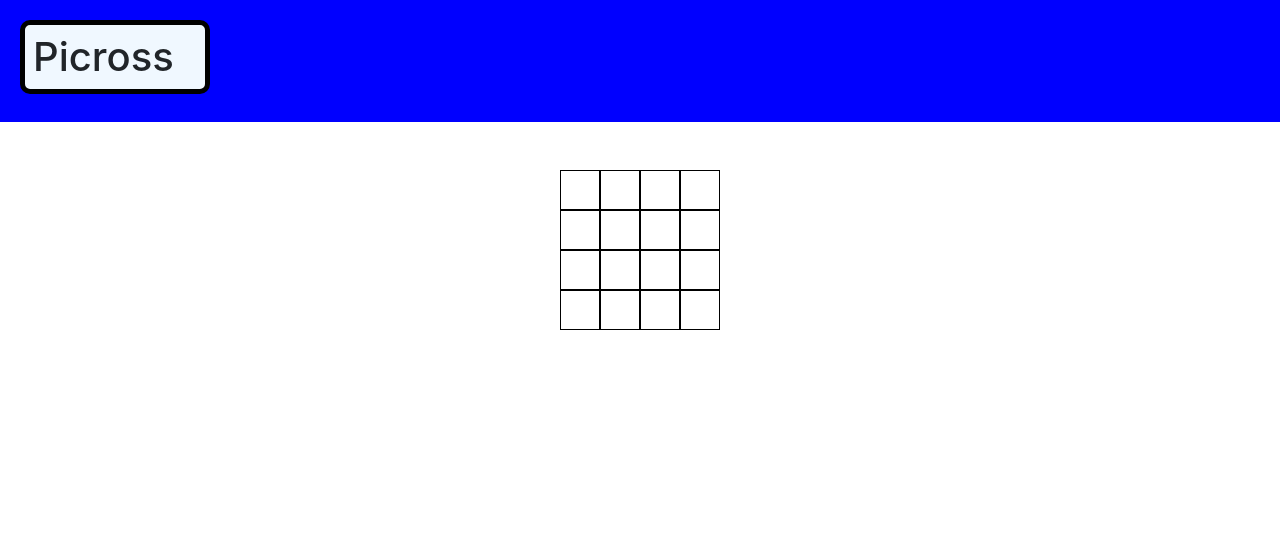
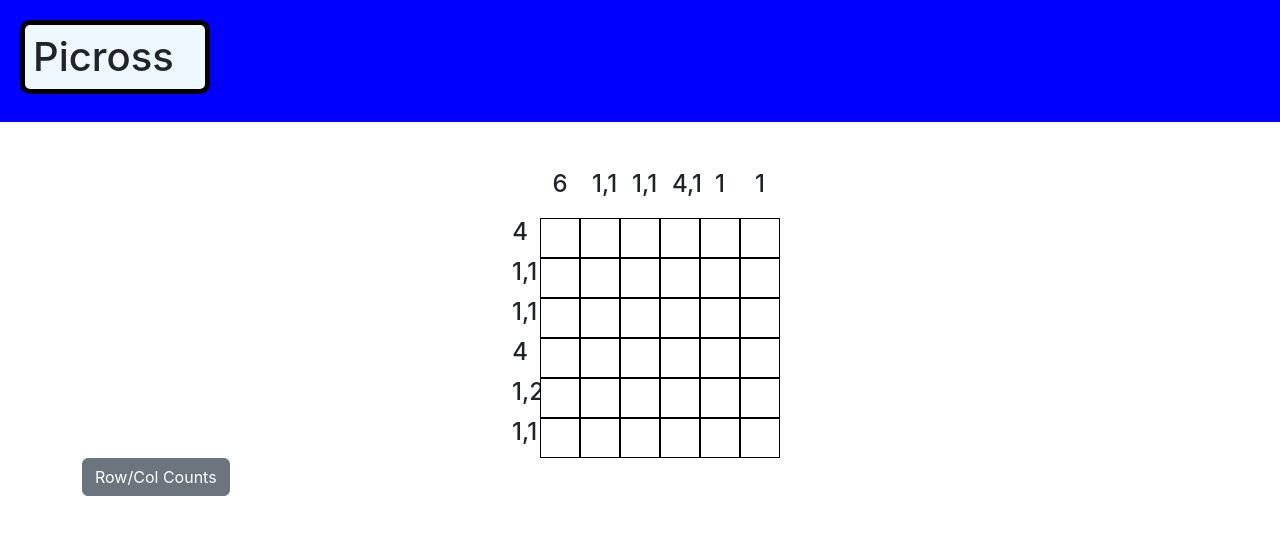
Before and after one commit to JordanMcFarland/picross, a React (Create React App) app: page / in a window 1280 px wide. Shown: the top 534 px of the page. Built offline with nearby package versions, Linux system fonts and the light colour scheme; the HTML template or start-up script is replaced by a standard one.

Commit message:
Get and display number of boxes in rows and cols

```diff
--- a/src/components/Picross.js
+++ b/src/components/Picross.js
@@ -3,16 +3,23 @@ import { Button } from "reactstrap";
 
 const PicrossGrid = (props) => {
   const [grid, setGrid] = useState([
-    ["X", "", "", "X"],
-    ["", "X", "X", ""],
-    ["", "X", "X", ""],
-    ["X", "", "", "X"],
+    ["X", "X", "X", "X", "", ""],
+    ["X", "", "", "X", "", ""],
+    ["X", "", "", "X", "", ""],
+    ["X", "X", "X", "X", "", ""],
+    ["X", "", "", "", "X", "X"],
+    ["X", "", "", "X", "", ""],
   ]);
   const [correctCoords, setCorrectCoords] = useState({});
   const [userCoordinates, setUserCoordinates] = useState({});
+  const [rowColCounts, setRowColCounts] = useState({
+    row: [],
+    col: [],
+  });
 
   useEffect(() => {
     getCorrectCoords();
+    setRowColCounts({ row: getRowCounts(), col: getColCounts() });
   }, []);
 
   useEffect(() => {
@@ -48,9 +55,99 @@ const PicrossGrid = (props) => {
     solved && props.setSolved(true);
   }
 
+  function getRowCounts() {
+    let counter = 0;
+    let rowCountArr = [];
+
+    grid.forEach((row, yIndex) => {
+      const currentRowArr = [];
+      row.forEach((col, xIndex) => {
+        if (col === "X") {
+          counter++;
+        } else {
+          counter > 0 && currentRowArr.push(counter);
+          counter = 0;
+        }
+        if (xIndex === row.length - 1) {
+          if (counter > 0) {
+            currentRowArr.push(counter);
+            counter = 0;
+          } else {
+            if (!currentRowArr.length) {
+              currentRowArr.push(counter);
+            }
+          }
+        }
+      });
+      rowCountArr.push(currentRowArr);
+    });
+
+    console.log(rowCountArr);
+    return rowCountArr;
+  }
+
+  function getColCounts() {
+    let counter = 0;
+    let colCountArr = [];
+
+    for (let xIndex = 0; xIndex < grid[0].length; xIndex++) {
+      const currentColCount = [];
+      grid.forEach((row, yIndex) => {
+        if (row[xIndex] === "X") {
+          counter++;
+        } else {
+          counter > 0 && currentColCount.push(counter);
+          counter = 0;
+        }
+        if (yIndex === grid[0].length - 1) {
+          if (counter > 0) {
+            currentColCount.push(counter);
+            counter = 0;
+          } else {
+            if (!currentColCount.length) {
+              currentColCount.push(counter);
+            }
+          }
+        }
+      });
+      colCountArr.push(currentColCount);
+    }
+
+    console.log(colCountArr);
+    return colCountArr;
+  }
+
   const renderGrid = grid.map((row, yIndex) => {
     return (
-      <div key={yIndex} className="row justify-content-center">
+      <div key={yIndex}>
+        {yIndex === 0 && (
+          <div className="row justify-content-center">
+            <h4
+              className="gridSquare"
+              style={{ textAlign: "center", border: "none" }}
+            ></h4>
+            {rowColCounts.col.map((val, index) => {
+              return (
+                <h4
+                  key={index}
+                  className="gridSquare"
+                  style={{ textAlign: "center", border: "none" }}
+                >
+                  {val.toString()}
+                </h4>
+              );
+            })}
+          </div>
+        )}
+        <div className="row justify-content-center">
+          {rowColCounts.row.length && (
+            <h4
+              className="gridSquare"
+              style={{ textAlign: "center", border: "none", margin: 0 }}
+            >
+              {rowColCounts.row[yIndex].toString()}
+            </h4>
+          )}
           {row.map((col, xIndex) => {
             return (
               <GridSquare
@@ -62,10 +159,18 @@ const PicrossGrid = (props) => {
             );
           })}
         </div>
+      </div>
     );
   });
 
-  return <>{renderGrid}</>;
+  return (
+    <>
+      {renderGrid}
+      <Button onClick={() => console.log(rowColCounts.row[0].toString())}>
+        Row/Col Counts
+      </Button>
+    </>
+  );
 };
 
 const GridSquare = ({ coordinates, userCoordinates, setUserCoordinates }) => {
```
Lines whose indentation alone changed are shown as unchanged.
